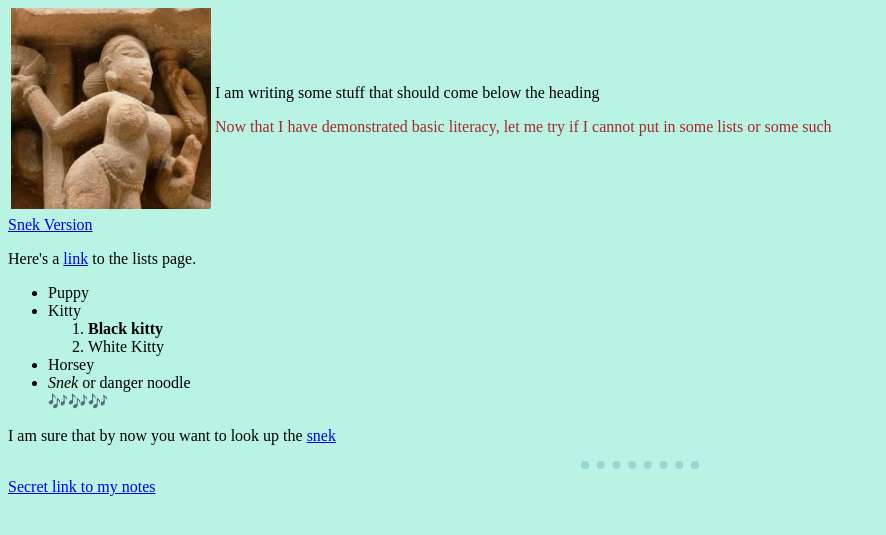
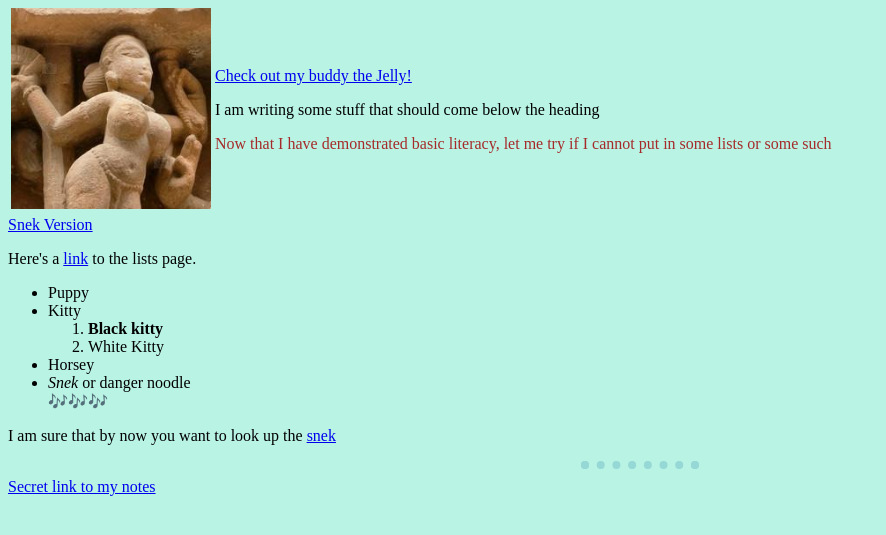
Before and after one commit to PriyadeepZamindar/Learning-HTML-CSS-JS, a plain HTML site: page index.html in a window 1280 px wide. Shown: the part 135-670 px from the top of the page, without its empty margins (0-886 px from the left). Drawn offline with Linux system fonts and the light colour scheme.

Commit message:
Update index.html

```diff
--- a/index.html
+++ b/index.html
@@ -17,6 +17,7 @@
                 <img src="Images/nud.bmp" alt="Something nice" width="200">
             </td>
             <td>
+                <p><a href="MySite project/index.html">Check out my buddy the Jelly!</a></p>
                 <p>I am writing some stuff that should come below the heading </p>
                 <p style="color: brown">Now that I have demonstrated basic literacy, let me try if I cannot put in some lists or some such</p>
             </td>
```
